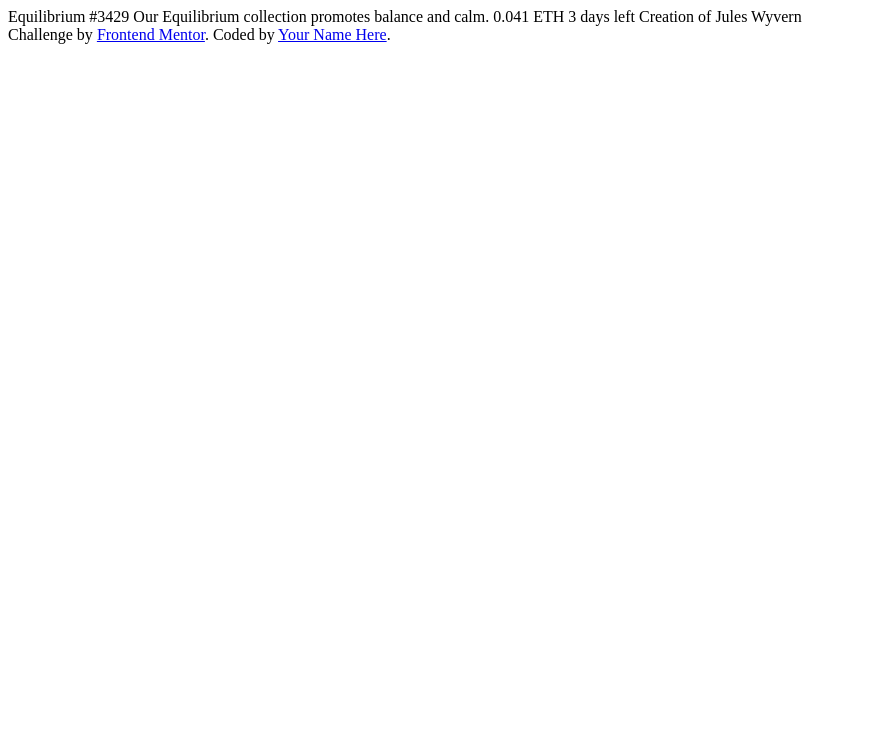
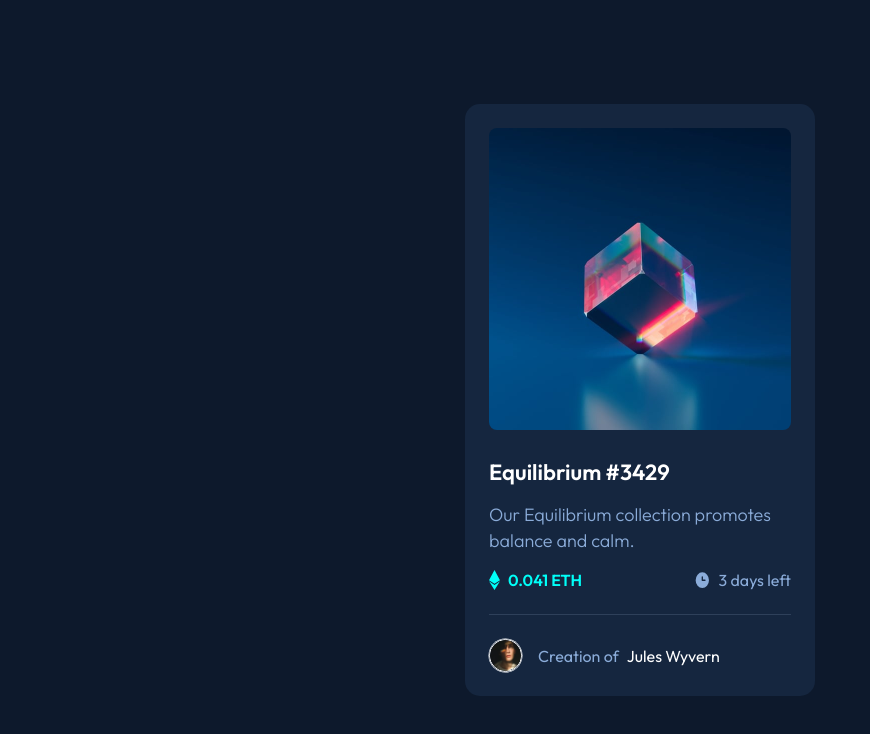
Before and after one commit to gregoriusgrd/nft-preview-card-component, a plain HTML site: page index.html in a window 1280 px wide. Shown: the whole page, without its empty margins (0-870 px from the left). Drawn offline with Linux system fonts and the light colour scheme.

Commit message:
Initial commit

```diff
--- a/index.html
+++ b/index.html
@@ -1,29 +1,58 @@
 <!DOCTYPE html>
 <html lang="en">
   <head>
-  <meta charset="UTF-8">
-  <meta name="viewport" content="width=device-width, initial-scale=1.0"> <!-- displays site properly based on user's device -->
+    <meta charset="UTF-8" />
+    <meta name="viewport" content="width=device-width, initial-scale=1.0" />
+    <!-- displays site properly based on user's device -->
 
-  <link rel="icon" type="image/png" sizes="32x32" href="./images/favicon-32x32.png">
-  <link rel="stylesheet" href="style.css">
+    <link
+      rel="icon"
+      type="image/png"
+      sizes="32x32"
+      href="./images/favicon-32x32.png"
+    />
+    <link rel="stylesheet" href="style.css" />
 
     <title>Frontend Mentor | NFT preview card component</title>
-
   </head>
   <body>
+    <div class="nft-card">
+      <div class="nft-card__image">
+        <img src="images/image-equilibrium.jpg" alt="Equilibrium icon" />
+      </div>
 
-  Equilibrium #3429
+      <div class="nft-card__content">
+        <p class="nft-card__title">Equilibrium #3429</p>
+        <p class="nft-card__description">
+          Our Equilibrium collection promotes balance and calm.
+        </p>
 
-  Our Equilibrium collection promotes balance and calm.
+        <div class="nft-card__details">
+          <div class="nft-card__price">
+            <img src="images/icon-ethereum.svg" alt="Ethereum icon" />
+            <p>0.041 ETH</p>
+          </div>
 
-  0.041 ETH
-  3 days left
+          <div class="nft-card__time">
+            <img src="images/icon-clock.svg" alt="Clock icon" />
+            <p>3 days left</p>
+          </div>
+        </div>
+      </div>
 
-  Creation of Jules Wyvern
+      <hr />
 
-  <div class="attribution">
-    Challenge by <a href="https://www.frontendmentor.io?ref=challenge" target="_blank">Frontend Mentor</a>.
-    Coded by <a href="#">Your Name Here</a>.
+      <div class="nft-card__author">
+        <img
+          class="nft-card__avatar"
+          src="images/image-avatar.png"
+          alt="Girl avatar"
+        />
+        <div class="nft-card__author-info">
+          <span class="nft-card__by">Creation of</span>
+          <span class="nft-card__name">Jules Wyvern</span>
+        </div>
+      </div>
     </div>
   </body>
 </html>
--- a/style.css
+++ b/style.css
@@ -1 +1,128 @@
-@import url('https://fonts.googleapis.com/css2?family=Outfit:wght@100..900&display=swap');
+@import url("https://fonts.googleapis.com/css2?family=Outfit:wght@100..900&display=swap");
+
+:root {
+  --blue-950: #0d192c;
+  --blue-900: #15263f;
+  --blue-800: #2e405a;
+  --blue-500: #8bacd9;
+  --cyan-400: #00fff8;
+}
+
+* {
+  margin: 0;
+  padding: 0;
+  box-sizing: border-box;
+}
+
+body {
+  display: flex;
+  justify-content: center;
+  align-items: center;
+
+  height: 100vh;
+
+  font-family: "Outfit";
+  background-color: var(--blue-950);
+}
+
+.nft-card {
+  display: flex;
+  flex-direction: column;
+  justify-content: center;
+  align-items: center;
+
+  max-width: 350px;
+  padding: 1.5rem;
+  gap: 1.5rem;
+
+  border-radius: 15px;
+  background-color: var(--blue-900);
+}
+
+.nft-card__image img {
+  width: 302px;
+  border-radius: 8px;
+}
+
+.nft-card__content {
+  display: flex;
+  flex-direction: column;
+  gap: 1rem;
+}
+
+.nft-card__title {
+  font-size: 1.375rem; /* 22px */
+  font-weight: 600;
+  line-height: auto;
+  color: white;
+}
+
+.nft-card__description {
+  font-size: 1.125rem; /* 18px */
+  font-weight: 300;
+  line-height: 1.625rem;
+  color: var(--blue-500);
+}
+
+.nft-card__details {
+  display: flex;
+  justify-content: space-between;
+  align-items: center;
+}
+
+.nft-card__price {
+  display: flex;
+  gap: 0.5rem;
+
+  font-size: 1rem; /* 16px */
+  font-weight: 600;
+  line-height: auto;
+  color: var(--cyan-400);
+}
+
+.nft-card__time {
+  display: flex;
+  gap: 0.5rem;
+
+  font-size: 1rem; /* 16px */
+  line-height: auto;
+  color: var(--blue-500);
+}
+
+hr {
+  border: none;
+  border-top: 1px solid var(--blue-800);
+  width: 100%;
+}
+
+.nft-card__author {
+  display: flex;
+  margin-right: auto;
+  align-items: center;
+  gap: 1rem;
+}
+
+.nft-card__avatar {
+  width: 33px;
+  border: 1px solid white;
+  border-radius: 999px;
+  box-shadow: 0 0 0 0.5px white;
+}
+
+.nft-card__author-info {
+  display: flex;
+
+  gap: 0.5rem;
+}
+
+.nft-card__by {
+  font-size: 1rem; /* 16px */
+  line-height: auto;
+  color: var(--blue-500);
+}
+
+.nft-card__name {
+  font-size: 1rem; /* 16px */
+  line-height: auto;
+  color: white;
+}
```
Lines whose indentation alone changed are shown as unchanged.
